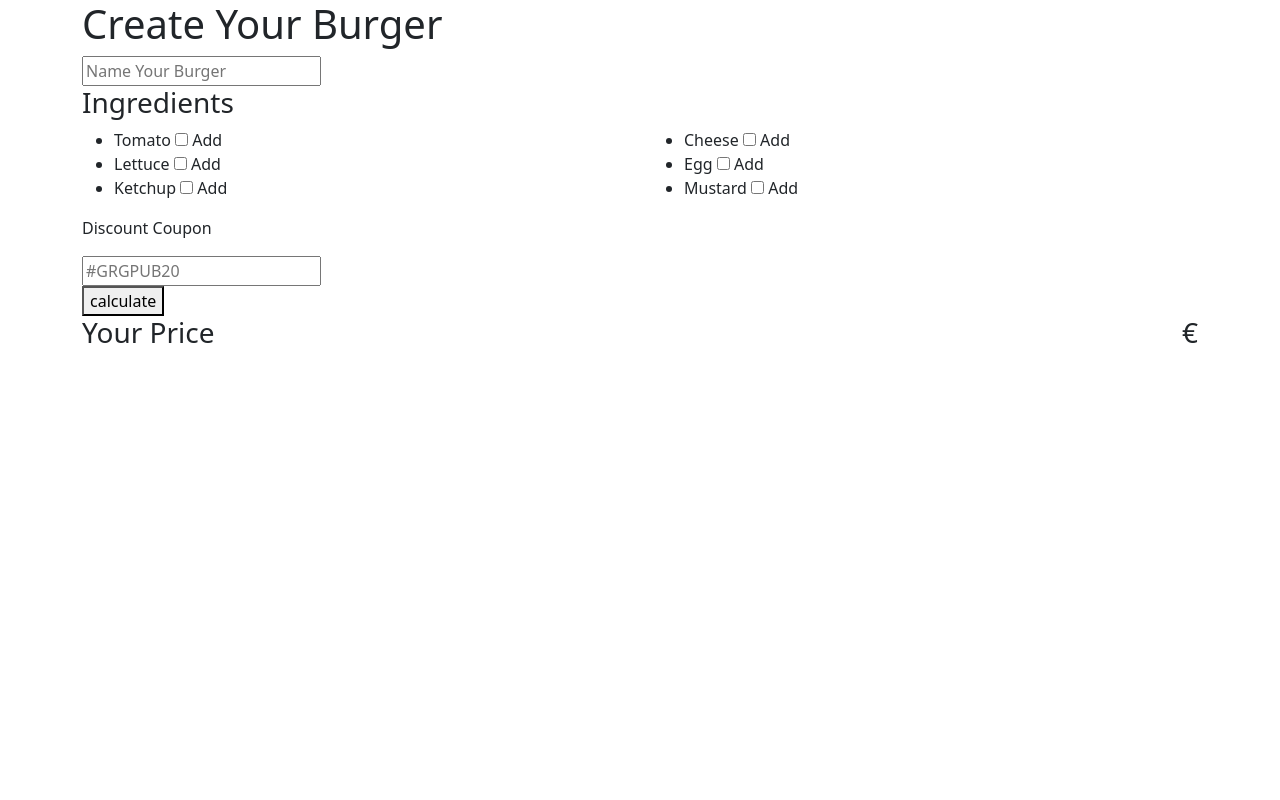
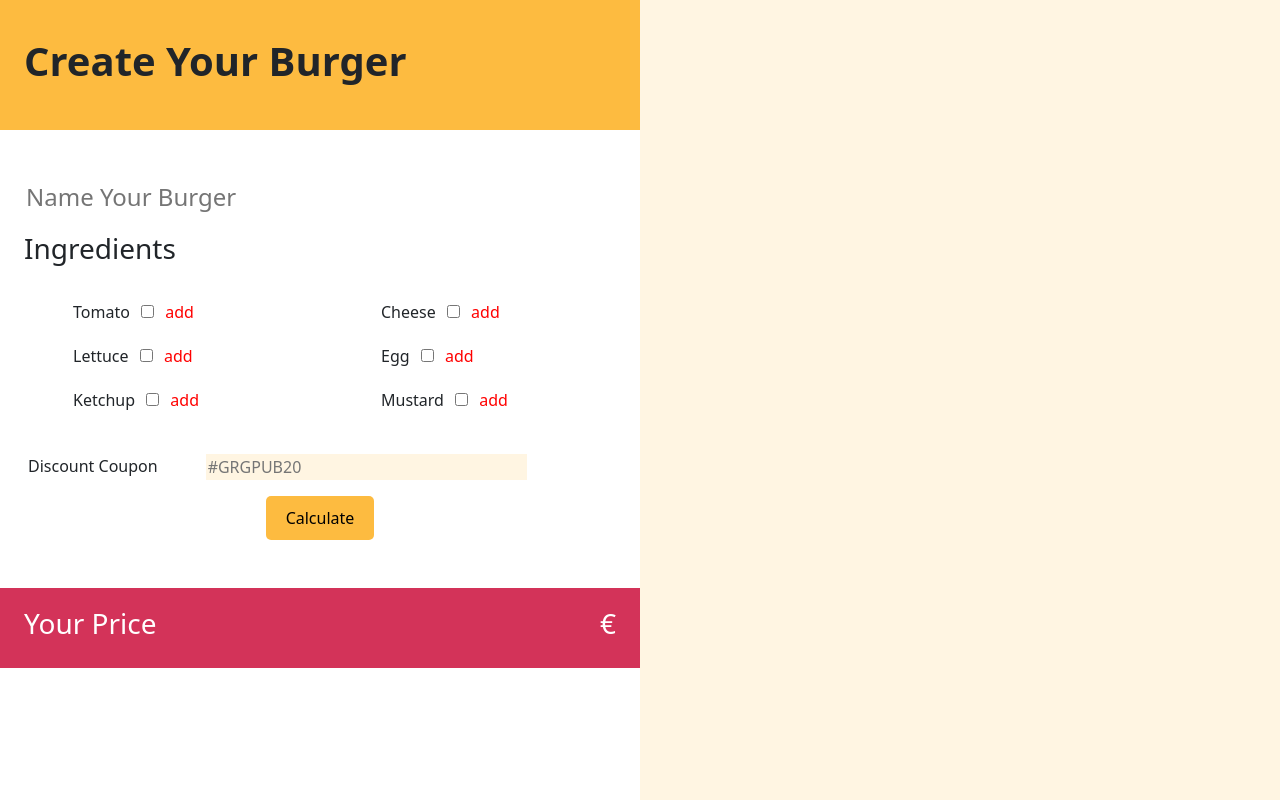
Before and after one commit to daviddpi/js-burger, a plain HTML site: page index.html in a window 1280 px wide. Drawn offline with nearby package versions, Linux system fonts and the light colour scheme.

Commit message:
riscritto html, aggiunto css

```diff
--- a/css/style.css
+++ b/css/style.css
@@ -0,0 +1,55 @@
+.my_text-red{
+    color: red;
+}
+
+#name-page{
+    background-color: #fdbb40;
+}
+
+#name-page .row{
+    height: 130px;
+}
+
+#nome-burger{
+    font-size: 1.5em;
+    border: none;
+}
+
+#ingredienti ul{
+    list-style-type: none;
+}
+
+#ingredienti ul li{
+    padding: 10px;
+}
+
+#ingredienti ul li label{
+    padding: 0px 7px;
+}
+
+#coupon{
+    border: none;
+    width: 55%;
+    background-color: #fff5e2;
+}
+
+#btn-calcolo{
+    background-color: #fdbb40;
+    border: none;
+    border-radius: 5px;
+    padding: 10px 20px;
+}
+
+#your-price{
+    color: white;
+    background-color: #d33359;
+}
+
+#your-price .row{
+    height: 80px;
+}
+
+#parte-destra{
+    background-color: #fff5e2;
+    height: 100vh;
+}
--- a/index.html
+++ b/index.html
@@ -16,25 +16,26 @@
         <title>Burger shop</title>
     </head>
 <body>
-    <!-- header -->
-    <header>
+    <div class="container-fluid">
+        <div class="row">
+            <!-- parte sinistra della pagina -->
+            <div class="col-6 p-0">
+                <section id="name-page" class="mb-5">
                     <div class="container">
-            <div class="row">
+                        <div class="row align-items-center">
                             <div class="col-12">
-                    <h1>Create Your Burger</h1>
+                                <h1 class="fw-bold">Create Your Burger</h1>
                             </div>
                         </div>
                     </div>
-    </header>
+                </section>
 
-    <!-- main  -->
-    <main>
+                <section id="ingredienti" class="mb-5">
                     <div class="container">
                         <div class="row">
-
                             <!-- nome hamburger -->
-                <div class="col-12">
-                    <input type="text" id="nome-burger" placeholder="Name Your Burger">
+                        <div class="col-12 mb-3">
+                            <input type="text" id="nome-burger" class="mb-3" placeholder="Name Your Burger">
                             <h3>Ingredients</h3>
                         </div>
 
@@ -44,18 +45,18 @@
                                 <li>
                                     <label>Tomato</label>
                                     <input class="add-ingredients" type="checkbox" id="ch-pomodoro" name="pomodoro" value="pomodoro">
-                            <label>Add</label>
+                                    <label class="my_text-red">add</label>
                                 </li>
                                 <li>
                                     <label>Lettuce</label>
                                     <input class="add-ingredients" type="checkbox" id="ch-lattuga" name="lattuga" value="lattuga">
-                            <label>Add</label>
+                                    <label class="my_text-red">add</label>
 
                                 </li>
                                 <li>
                                     <label>Ketchup</label>
                                     <input class="add-ingredients" type="checkbox" id="ch-ketchup" name="ketchup" value="ketchup">
-                            <label>Add</label>
+                                    <label class="my_text-red">add</label>
                                 </li>
                             </ul>
                         </div>
@@ -65,45 +66,49 @@
                                 <li>
                                     <label>Cheese</label>
                                     <input class="add-ingredients" type="checkbox" id="ch-formaggio" name="formaggio" value="formaggio">
-                            <label>Add</label>
+                                    <label class="my_text-red">add</label>
                                 </li>
                                 <li>
                                     <label>Egg</label>
                                     <input class="add-ingredients" type="checkbox" id="ch-uovo" name="uovo" value="uovo">
-                            <label>Add</label>
+                                    <label class="my_text-red">add</label>
                                 </li>
                                 <li>
                                     <label>Mustard</label>
                                     <input class="add-ingredients" type="checkbox" id="ch-mostarda" name="mostarda" value="mostarda">
-                            <label">Add</label>
+                                    <label class="my_text-red">add</label>
                                 </li>
                             </ul>
                         </div>
 
-                <div class="col-12">
-                    <p>Discount Coupon</p>
+                        <div class="col-12 d-flex p-3 gx-5">
+                            <div class="me-5">Discount Coupon</div>
                             <input type="text" id="coupon" placeholder="#GRGPUB20">
                         </div>
 
-                <div class="col-12">
-                    <button id="btn-calcolo" class="text-center" type="button">calculate</button>
+                        <div class="col-12 d-flex justify-content-center">
+                            <button id="btn-calcolo" class="text-center" type="button">Calculate</button>
                         </div>
                     </div>
-        </div>
-    </main>
+                </section>
 
-    <!-- footer  -->
-    <footer>
+                <section id="your-price">
                     <div class="container">
-            <div class="row">
+                        <div class="row align-items-center p-0">
                             <div class="col-12 d-flex justify-content-between">
                                 <h3>Your Price</h3>
                                 <h3 id="prezzo-burger">&euro;</h3>
                             </div>
                         </div>
                     </div>
-    </footer>
+                </section>
+            </div>
 
+            <!-- parte destra della pagina -->
+            <div class="col-6 p-0" id="parte-destra">
+
+            </div>
+        </div>
     </div>
 </body>
 </html>
```
Lines whose indentation alone changed are shown as unchanged.
